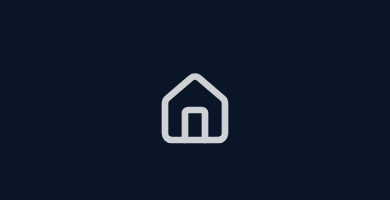
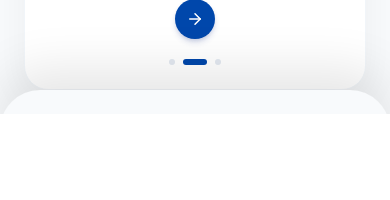
Before and after one commit to Akshayck-dev/energie-alemi, a React (Vite) app: page / in a window 390 px wide. Shown: the part 1156-1356 px from the top of the page. Built offline with nearby package versions, Linux system fonts and the light colour scheme.

Commit message:
Revert "feat: Add colored swipe page transitions on mobile and desktop routes"
This reverts commit e8593dd60798844e4e4518fec2186c2fda650eed.

```diff
--- a/src/App.tsx
+++ b/src/App.tsx
@@ -11,29 +11,6 @@ import About from './pages/About';
 import Contact from './pages/Contact';
 import SplashScreen from './components/SplashScreen';
 import { ThemeProvider } from './contexts/ThemeContext';
-
-import { useLocation } from 'react-router';
-import { AnimatePresence } from 'framer-motion';
-import PageTransition from './components/PageTransition';
-
-function AnimatedRoutes() {
-  const location = useLocation();
-
-  return (
-    <AnimatePresence mode="wait">
-      <Routes location={location} key={location.pathname}>
-        <Route element={<MainLayout />}>
-          <Route path="/" element={<PageTransition><Home /></PageTransition>} />
-          <Route path="/gas" element={<PageTransition><Gas /></PageTransition>} />
-          <Route path="/internet" element={<PageTransition><Internet /></PageTransition>} />
-          <Route path="/electricity" element={<PageTransition><Electricity /></PageTransition>} />
-          <Route path="/about" element={<PageTransition><About /></PageTransition>} />
-          <Route path="/contact" element={<PageTransition><Contact /></PageTransition>} />
-        </Route>
-      </Routes>
-    </AnimatePresence>
-  );
-}
 
 export default function App() {
   const { i18n } = useTranslation();
@@ -71,7 +48,16 @@ export default function App() {
     <ThemeProvider>
       <BrowserRouter>
         <SplashScreen />
-        <AnimatedRoutes />
+      <Routes>
+        <Route element={<MainLayout />}>
+          <Route path="/" element={<Home />} />
+          <Route path="/gas" element={<Gas />} />
+          <Route path="/internet" element={<Internet />} />
+          <Route path="/electricity" element={<Electricity />} />
+          <Route path="/about" element={<About />} />
+          <Route path="/contact" element={<Contact />} />
+        </Route>
+      </Routes>
       </BrowserRouter>
     </ThemeProvider>
   );
--- a/src/components/PageTransition.tsx
+++ /dev/null
@@ -1,61 +0,0 @@
-import { motion } from 'framer-motion';
-import { useLocation } from 'react-router';
-import { Zap, Flame, Wifi, Home, Info, Mail } from 'lucide-react';
-import type { ReactNode } from 'react';
-
-const getRouteConfig = (pathname: string) => {
-  if (pathname.includes('gas')) return { color: 'bg-rose-500', icon: Flame };
-  if (pathname.includes('electricity')) return { color: 'bg-amber-400', icon: Zap };
-  if (pathname.includes('internet')) return { color: 'bg-blue-500', icon: Wifi };
-  if (pathname.includes('about')) return { color: 'bg-slate-800', icon: Info };
-  if (pathname.includes('contact')) return { color: 'bg-[#0047AB]', icon: Mail };
-  return { color: 'bg-[#0a1628]', icon: Home };
-};
-
-export default function PageTransition({ children }: { children: ReactNode }) {
-  const location = useLocation();
-  const { color, icon: Icon } = getRouteConfig(location.pathname);
-
-  return (
-    <>
-      {/*
-        Enter Panel:
-        When the page mounts, this panel is already covering the screen (top: 0).
-        It animates to top: -100% (sliding up, revealing the page).
-      */}
-      <motion.div
-        className={`fixed inset-0 z-[100] flex items-center justify-center ${color} origin-top`}
-        initial={{ y: "0%" }}
-        animate={{ y: "-100%" }}
-        exit={{ y: "-100%" }}
-        transition={{ duration: 0.7, ease: [0.22, 1, 0.36, 1] }}
-      >
-        <Icon size={80} className="text-white opacity-80" />
-      </motion.div>
-
-      {/*
-        Exit Panel:
-        When the page unmounts, this panel starts at bottom (top: 100%).
-        It animates to top: 0 (sliding up, covering the screen).
-      */}
-      <motion.div
-        className={`fixed inset-0 z-[100] flex items-center justify-center ${color} origin-bottom`}
-        initial={{ y: "100%" }}
-        animate={{ y: "100%" }}
-        exit={{ y: "0%" }}
-        transition={{ duration: 0.7, ease: [0.22, 1, 0.36, 1] }}
-      >
-        <Icon size={80} className="text-white opacity-80" />
-      </motion.div>
-
-      <motion.div
-        initial={{ opacity: 0 }}
-        animate={{ opacity: 1 }}
-        exit={{ opacity: 0, scale: 0.98 }}
-        transition={{ duration: 0.5 }}
-      >
-        {children}
-      </motion.div>
-    </>
-  );
-}
```
